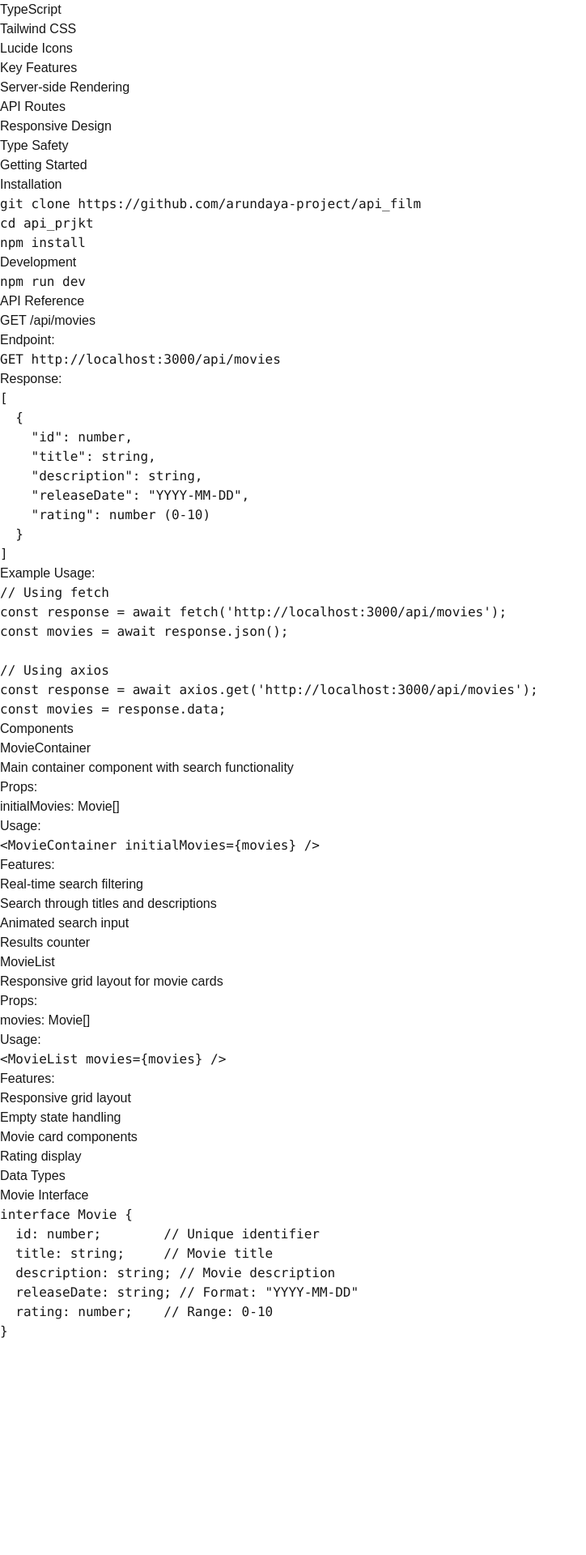
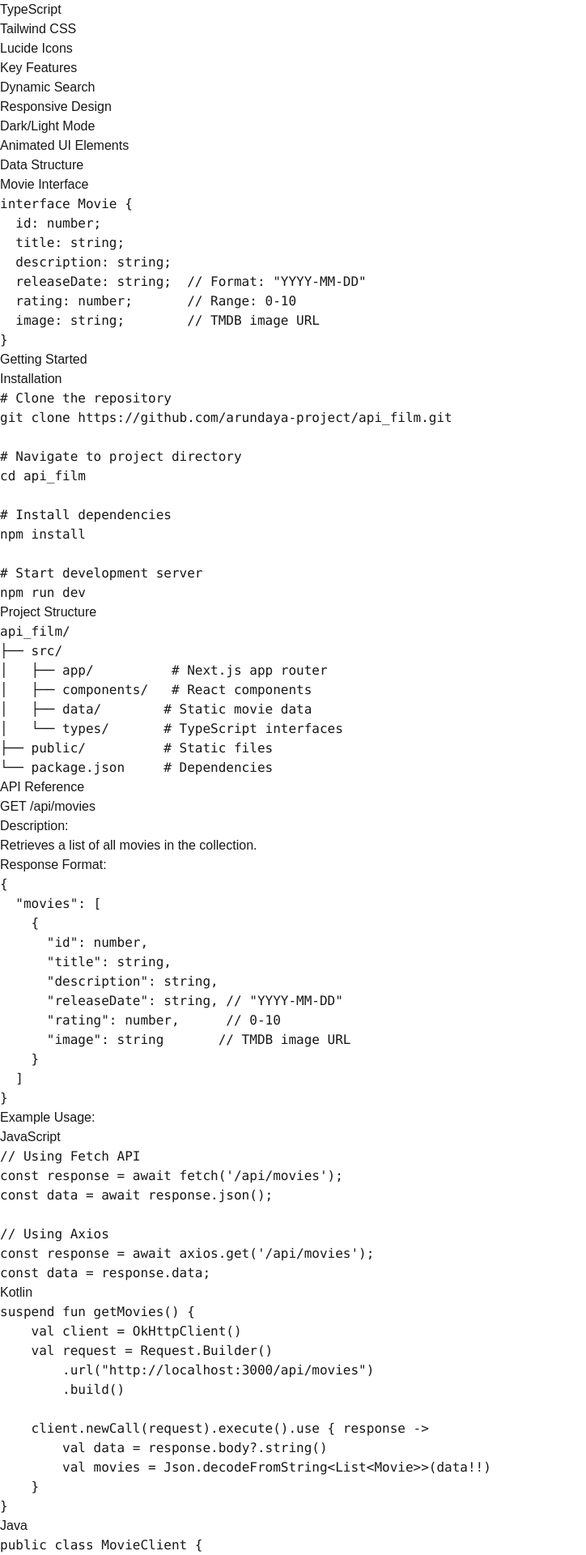
Before and after one commit to putraaxzy/api_film, a Next.js app: page /docs in a window 1280 px wide. Shown: the part 120-2040 px from the top of the page at 81% size, without its empty margins (0-724 px from the left). Before the commit the page ends 1776 px from the top, so only its background shows below. Built offline with nearby package versions, Linux system fonts and the light colour scheme.

Commit message:
update docs

```diff
--- a/src/app/docs/page.tsx
+++ b/src/app/docs/page.tsx
@@ -4,7 +4,6 @@ export default function DocsPage() {
   return (
     <div className="min-h-screen bg-[var(--background)]">
       <main className="container mx-auto px-4 py-12 max-w-4xl">
-        {/* Navigation */}
         <nav className="mb-8">
           <Link
             href="/"
@@ -14,17 +13,16 @@ export default function DocsPage() {
           </Link>
         </nav>
 
-        {/* Introduction */}
         <section className="mb-12">
           <h1 className="text-4xl font-bold mb-4 text-[var(--foreground)]">Movie Collection API</h1>
           <p className="text-lg text-[var(--foreground)]/60 mb-6">
-            A comprehensive documentation for the Movie Collection API and its frontend implementation.
+            A modern movie collection showcase with search capabilities and responsive design.
           </p>
           <div className="grid grid-cols-1 md:grid-cols-2 gap-4">
             <div className="border border-[var(--foreground)]/10 rounded-lg p-4">
               <h3 className="font-semibold mb-2">Tech Stack</h3>
               <ul className="list-disc list-inside text-[var(--foreground)]/60 space-y-1">
-                <li>Next.js 15 (App Router)</li>
+                <li>Next.js 14+ (App Router)</li>
                 <li>TypeScript</li>
                 <li>Tailwind CSS</li>
                 <li>Lucide Icons</li>
@@ -33,126 +31,232 @@ export default function DocsPage() {
             <div className="border border-[var(--foreground)]/10 rounded-lg p-4">
               <h3 className="font-semibold mb-2">Key Features</h3>
               <ul className="list-disc list-inside text-[var(--foreground)]/60 space-y-1">
-                <li>Server-side Rendering</li>
-                <li>API Routes</li>
+                <li>Dynamic Search</li>
                 <li>Responsive Design</li>
-                <li>Type Safety</li>
+                <li>Dark/Light Mode</li>
+                <li>Animated UI Elements</li>
               </ul>
             </div>
           </div>
         </section>
 
-        {/* Getting Started */}
+        <section className="mb-12">
+          <h2 className="text-2xl font-bold mb-6 text-[var(--foreground)]">Data Structure</h2>
+          <div className="border border-[var(--foreground)]/10 rounded-lg p-6">
+            <h3 className="text-xl font-semibold mb-4">Movie Interface</h3>
+            <pre className="bg-[var(--foreground)]/5 p-4 rounded-md overflow-x-auto">
+{`interface Movie {
+  id: number;
+  title: string;
+  description: string;
+  releaseDate: string;  // Format: "YYYY-MM-DD"
+  rating: number;       // Range: 0-10
+  image: string;        // TMDB image URL
+}`}
+            </pre>
+          </div>
+        </section>
+
         <section className="mb-12">
           <h2 className="text-2xl font-bold mb-6 text-[var(--foreground)]">Getting Started</h2>
           <div className="border border-[var(--foreground)]/10 rounded-lg p-6 space-y-4">
             <div>
               <h3 className="font-semibold mb-2">Installation</h3>
               <pre className="bg-[var(--foreground)]/5 p-4 rounded-md overflow-x-auto">
-{`git clone https://github.com/arundaya-project/api_film
-cd api_prjkt
-npm install`}
+                <code className="language-bash text-sm">
+{`# Clone the repository
+git clone https://github.com/arundaya-project/api_film.git
+
+# Navigate to project directory
+cd api_film
+
+# Install dependencies
+npm install
+
+# Start development server
+npm run dev`}
+                </code>
               </pre>
             </div>
             <div>
-              <h3 className="font-semibold mb-2">Development</h3>
+              <h3 className="font-semibold mb-2">Project Structure</h3>
               <pre className="bg-[var(--foreground)]/5 p-4 rounded-md overflow-x-auto">
-{`npm run dev`}
+                <code className="text-sm">
+{`api_film/
+├── src/
+│   ├── app/          # Next.js app router
+│   ├── components/   # React components
+│   ├── data/        # Static movie data
+│   └── types/       # TypeScript interfaces
+├── public/          # Static files
+└── package.json     # Dependencies`}
+                </code>
               </pre>
             </div>
           </div>
         </section>
 
-        {/* API Reference */}
         <section className="mb-12">
           <h2 className="text-2xl font-bold mb-6 text-[var(--foreground)]">API Reference</h2>
           <div className="border border-[var(--foreground)]/10 rounded-lg p-6">
-            <h3 className="text-xl font-semibold mb-4 text-[var(--foreground)]">GET /api/movies</h3>
+            <h3 className="text-xl font-semibold mb-4">GET /api/movies</h3>
             <div className="space-y-4">
               <div>
-                <h4 className="font-medium mb-2">Endpoint:</h4>
-                <pre className="bg-[var(--foreground)]/5 p-4 rounded-md">GET http://localhost:3000/api/movies</pre>
+                <h4 className="font-medium mb-2">Description:</h4>
+                <p className="text-[var(--foreground)]/60">
+                  Retrieves a list of all movies in the collection.
+                </p>
               </div>
               <div>
-                <h4 className="font-medium mb-2">Response:</h4>
+                <h4 className="font-medium mb-2">Response Format:</h4>
                 <pre className="bg-[var(--foreground)]/5 p-4 rounded-md overflow-x-auto">
-{`[
+{`{
+  "movies": [
     {
       "id": number,
       "title": string,
       "description": string,
-    "releaseDate": "YYYY-MM-DD",
-    "rating": number (0-10)
+      "releaseDate": string, // "YYYY-MM-DD"
+      "rating": number,      // 0-10
+      "image": string       // TMDB image URL
     }
-]`}
+  ]
+}`}
                 </pre>
               </div>
               <div>
                 <h4 className="font-medium mb-2">Example Usage:</h4>
-                <pre className="bg-[var(--foreground)]/5 p-4 rounded-md overflow-x-auto">
-{`// Using fetch
-const response = await fetch('http://localhost:3000/api/movies');
-const movies = await response.json();
+                <div className="grid grid-cols-1 md:grid-cols-2 gap-4">
+                  <div className="border border-[var(--foreground)]/10 rounded-lg p-4">
+                    <h5 className="text-sm font-semibold mb-3 text-blue-500">JavaScript</h5>
+                    <pre className="bg-[var(--foreground)]/5 p-4 rounded-md overflow-x-auto text-sm">
+                      <code className="language-javascript">
+{`// Using Fetch API
+const response = await fetch('/api/movies');
+const data = await response.json();
 
-// Using axios
-const response = await axios.get('http://localhost:3000/api/movies');
-const movies = response.data;`}
+// Using Axios
+const response = await axios.get('/api/movies');
+const data = response.data;`}
+                      </code>
                     </pre>
+                  </div>
+
+                  <div className="border border-[var(--foreground)]/10 rounded-lg p-4">
+                    <h5 className="text-sm font-semibold mb-3 text-green-500">Kotlin</h5>
+                    <pre className="bg-[var(--foreground)]/5 p-4 rounded-md overflow-x-auto text-sm">
+                      <code dangerouslySetInnerHTML={{ __html: `<span class="text-purple-400">suspend</span> <span class="text-blue-400">fun</span> getMovies() {
+    <span class="text-blue-400">val</span> client = OkHttpClient()
+    <span class="text-blue-400">val</span> request = Request.Builder()
+        .url(<span class="text-green-400">"http://localhost:3000/api/movies"</span>)
+        .build()
+
+    client.newCall(request).execute().use { response ->
+        <span class="text-blue-400">val</span> data = response.body?.string()
+        <span class="text-blue-400">val</span> movies = Json.decodeFromString&lt;List&lt;Movie&gt;&gt;(data!!)
+    }
+}` }} />
+                    </pre>
+                  </div>
+
+                  <div className="border border-[var(--foreground)]/10 rounded-lg p-4">
+                    <h5 className="text-sm font-semibold mb-3 text-orange-500">Java</h5>
+                    <pre className="bg-[var(--foreground)]/5 p-4 rounded-md overflow-x-auto text-sm">
+                      <code dangerouslySetInnerHTML={{ __html: `<span class="text-blue-400">public</span> <span class="text-purple-400">class</span> MovieClient {
+    <span class="text-blue-400">public</span> List&lt;Movie&gt; getMovies() {
+        <span class="text-purple-400">var</span> client = HttpClient.newHttpClient();
+        <span class="text-purple-400">var</span> request = HttpRequest.newBuilder()
+            .uri(URI.create(<span class="text-green-400">"http://localhost:3000/api/movies"</span>))
+            .build();
+
+        <span class="text-purple-400">var</span> response = client.send(
+            request,
+            HttpResponse.BodyHandlers.ofString()
+        );
+        <span class="text-blue-400">return</span> objectMapper.readValue(
+            response.body(),
+            <span class="text-blue-400">new</span> TypeReference&lt;List&lt;Movie&gt;&gt;(){}
+        );
+    }
+}` }} />
+                    </pre>
+                  </div>
+
+                  <div className="border border-[var(--foreground)]/10 rounded-lg p-4">
+                    <h5 className="text-sm font-semibold mb-3 text-green-500">Python</h5>
+                    <pre className="bg-[var(--foreground)]/5 p-4 rounded-md overflow-x-auto text-sm">
+                      <code dangerouslySetInnerHTML={{ __html: `<span class="text-purple-400">import</span> requests
+
+response = requests.get(
+    <span class="text-green-400">'http://localhost:3000/api/movies'</span>
+)
+data = response.json()` }} />
+                    </pre>
+                  </div>
+
+                  <div className="border border-[var(--foreground)]/10 rounded-lg p-4">
+                    <h5 className="text-sm font-semibold mb-3 text-purple-500">PHP</h5>
+                    <pre className="bg-[var(--foreground)]/5 p-4 rounded-md overflow-x-auto text-sm">
+{`$curl = curl_init();
+curl_setopt($curl, CURLOPT_URL,
+    'http://localhost:3000/api/movies'
+);
+curl_setopt($curl, CURLOPT_RETURNTRANSFER, true);
+$response = curl_exec($curl);
+$data = json_decode($response);
+curl_close($curl);`}
+                    </pre>
+                  </div>
+
+                  <div className="border border-[var(--foreground)]/10 rounded-lg p-4">
+                    <h5 className="text-sm font-semibold mb-3 text-cyan-500">Go</h5>
+                    <pre className="bg-[var(--foreground)]/5 p-4 rounded-md overflow-x-auto text-sm">
+{`resp, err := http.Get(
+    "http://localhost:3000/api/movies"
+)
+if err != nil {
+    log.Fatalln(err)
+}
+body, _ := ioutil.ReadAll(resp.Body)
+var data map[string]interface{}
+json.Unmarshal(body, &data)`}
+                    </pre>
+                  </div>
+                </div>
               </div>
             </div>
           </div>
         </section>
 
-        {/* Components */}
         <section className="mb-12">
           <h2 className="text-2xl font-bold mb-6 text-[var(--foreground)]">Components</h2>
           <div className="space-y-6">
             {[
               {
                 name: 'MovieContainer',
-                description: 'Main container component with search functionality',
+                description: 'Main container with enhanced search and animation',
                 props: ['initialMovies: Movie[]'],
-                usage: `<MovieContainer initialMovies={movies} />`,
                 features: [
-                  'Real-time search filtering',
-                  'Search through titles and descriptions',
-                  'Animated search input',
-                  'Results counter'
+                  'Animated search input with focus effects',
+                  'Real-time filtering of movies',
+                  'Search results counter',
+                  'Smooth transitions'
                 ]
               },
               {
-                name: 'MovieList',
-                description: 'Responsive grid layout for movie cards',
-                props: ['movies: Movie[]'],
-                usage: `<MovieList movies={movies} />`,
+                name: 'Footer',
+                description: 'Responsive footer with social links',
                 features: [
+                  'Social media links',
+                  'Quick navigation links',
                   'Responsive grid layout',
-                  'Empty state handling',
-                  'Movie card components',
-                  'Rating display'
+                  'Dynamic year display'
                 ]
               }
             ].map(component => (
               <div key={component.name} className="border border-[var(--foreground)]/10 rounded-lg p-6">
                 <h3 className="text-xl font-semibold mb-4">{component.name}</h3>
                 <p className="text-[var(--foreground)]/60 mb-4">{component.description}</p>
-
-                <div className="mb-4">
-                  <h4 className="font-medium mb-2">Props:</h4>
-                  <ul className="list-disc list-inside text-[var(--foreground)]/60">
-                    {component.props.map(prop => (
-                      <li key={prop}>{prop}</li>
-                    ))}
-                  </ul>
-                </div>
-
-                <div className="mb-4">
-                  <h4 className="font-medium mb-2">Usage:</h4>
-                  <pre className="bg-[var(--foreground)]/5 p-4 rounded-md overflow-x-auto">
-                    {component.usage}
-                  </pre>
-                </div>
-
                 <div>
                   <h4 className="font-medium mb-2">Features:</h4>
                   <ul className="list-disc list-inside text-[var(--foreground)]/60">
@@ -166,19 +270,15 @@ const movies = response.data;`}
           </div>
         </section>
 
-        {/* Data Types */}
         <section className="mb-12">
-          <h2 className="text-2xl font-bold mb-6 text-[var(--foreground)]">Data Types</h2>
+          <h2 className="text-2xl font-bold mb-6 text-[var(--foreground)]">Styling</h2>
           <div className="border border-[var(--foreground)]/10 rounded-lg p-6">
-            <h3 className="text-xl font-semibold mb-4">Movie Interface</h3>
+            <h3 className="text-xl font-semibold mb-4">Custom Animations</h3>
             <pre className="bg-[var(--foreground)]/5 p-4 rounded-md overflow-x-auto">
-{`interface Movie {
-  id: number;        // Unique identifier
-  title: string;     // Movie title
-  description: string; // Movie description
-  releaseDate: string; // Format: "YYYY-MM-DD"
-  rating: number;    // Range: 0-10
-}`}
+{`// Available animations
+.animate-shimmer    // Gradient shimmer effect
+.animate-fade-in   // Smooth fade in animation
+.text-shadow-glow  // Text glow effect`}
             </pre>
           </div>
         </section>
--- a/src/components/Footer.tsx
+++ b/src/components/Footer.tsx
@@ -19,7 +19,7 @@ export default function Footer() {
             <h4 className="text-sm font-semibold text-[var(--foreground)] mb-3">Quick Links</h4>
             <ul className="space-y-2 text-sm">
               <li><Link href="/" className="text-[var(--foreground)]/60 hover:text-blue-500">Home</Link></li>
-              <li><Link href="/docs" className="text-[var(--foreground)]/60 hover:text-blue-500">Documentation</Link></li>
+              <li><Link href="/docs" className="text-[var(--foreground)]/60 hover:text-blue-500">API Documentation</Link></li>
               <li><a href="#" className="text-[var(--foreground)]/60 hover:text-blue-500">About</a></li>
             </ul>
           </div>
```
Lines whose indentation alone changed are shown as unchanged.
